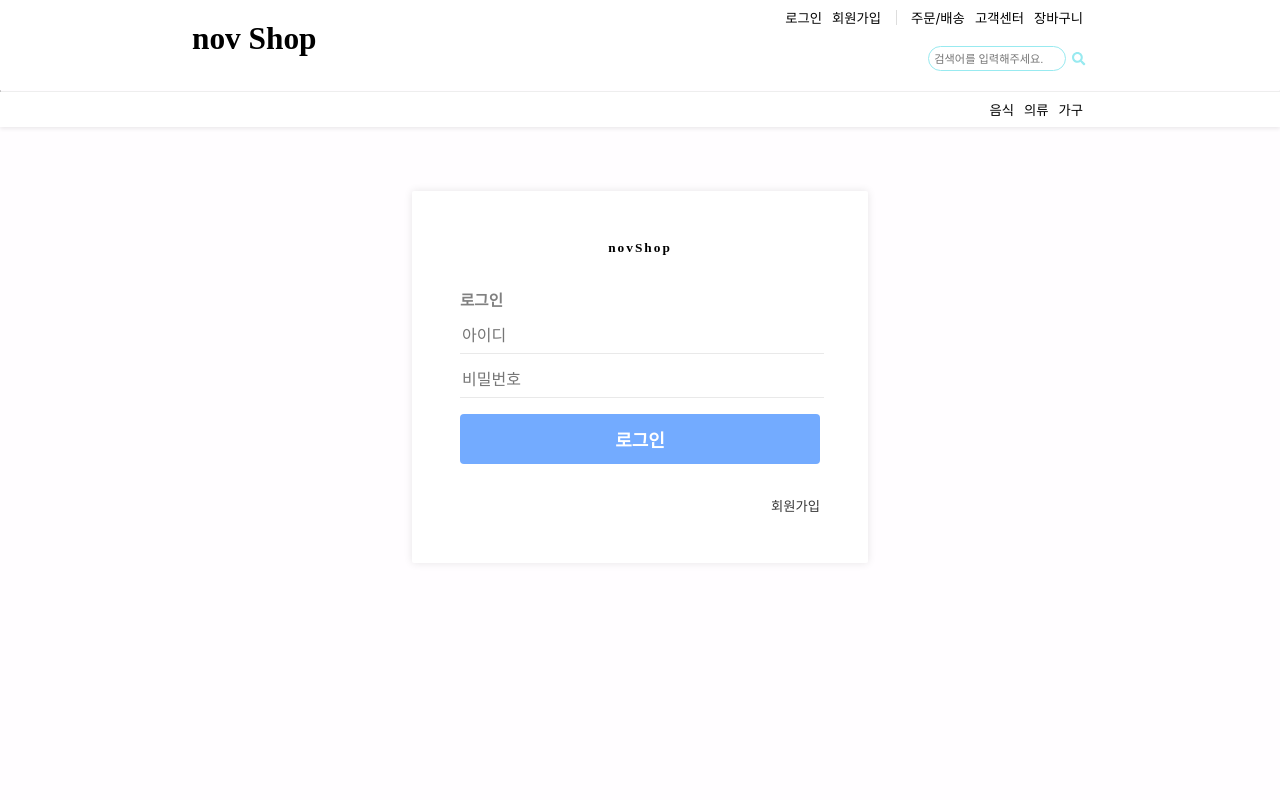
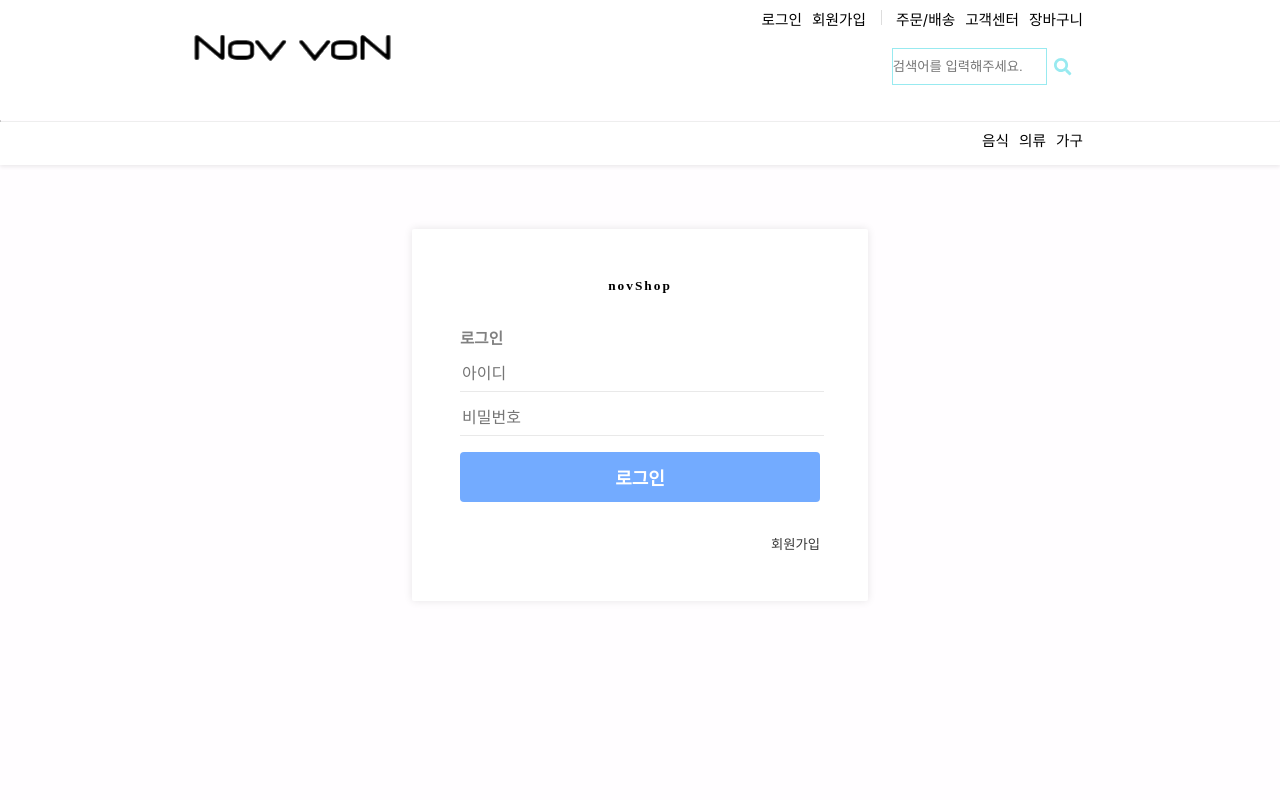
Before and after one commit to 17-sss/MERN_Project, a React (Create React App) app in the folder novshop/frontend_novshop/: page /login in a window 1280 px wide. Shown: the top 800 px of the page. Built offline with nearby package versions, Linux system fonts and the light colour scheme; what react-swipeable-views-utils would draw is missing.

Commit message:
200827_1751

```diff
--- a/novshop/frontend_novshop/src/components/base/Header.js
+++ b/novshop/frontend_novshop/src/components/base/Header.js
@@ -20,7 +20,7 @@
 // *** HeaderBlock, 헤더 Block ***
 const HeaderBlock = styled.div`
     position: ${(props) => props.position && 'relative'};
-    height: 90px;
+    height: 120px;
 `;
 
 // *** HearderUl / Li ▶ 헤더 카테고리용 ui, li ***  [START]
@@ -61,12 +61,34 @@
 `;
 // *** HearderUl / Li ▶ 헤더 카테고리용 ui, li ***  [END]
 
-// *** HeaderLogo, 헤더 로고 ***
-const HeaderLogo = styled.h1`
+// *** HeaderLogoFont, 헤더 로고 : 폰트 ***    (사용안함)
+/*
+const HeaderLogoFont = styled.h1`
     position: ${props => props.posAbsolute && 'absolute'};
     float: left;
     font-family: "Bauhaus 93";
     font-size: ${props => props.fontSize === undefined ? "23.5pt" : props.fontSize};
+`;
+*/
+
+// *** HeaderLogoImage, 헤더 로고 : 이미지 ***
+const HeaderLogoImage = styled.div`
+    /*
+        ** 이미지 수정 시:
+            원본 - onlinelogomaker.com/logomaker/?project=66437368
+            투명배경 - Pixir 사용
+    */
+    background-image: url("/images/logo_Trans.png");
+    background-repeat: no-repeat;
+    background-size: cover;
+    background-position: center center;
+    width: 200px;
+    height: 47px;
+
+    position: absolute;
+    top: 25px;
+
+    cursor: pointer;
 `;
 
 // *** HeaderHr, 헤더 구분선 ***
@@ -77,15 +99,16 @@
 
 // *** SearchInput, 검색 창 ****
 const SearchInput = styled.input`
-    font-size: 0.7rem;
+    font-size: 10pt;
     border: 1.4px solid rgb(152, 234, 240);
-    padding: 3.5% 3.5%;
+    padding: 5% 0%;
     outline: none;
     width: 78%;
-
+/*
     -webkit-border-radius: 20px;
     -moz-border-radius: 20px;
     border-radius: 20px;
+*/
 
     &:focus {
         border: 1.4px solid rgb(142, 211, 216);
@@ -102,7 +125,7 @@
 // *** SearchIcon, 검색 아이콘 ****
 const SearchIcon = styled(FontAwesomeIcon)`
     color: rgb(152, 234, 240);
-
+    font-size: 13pt;
     &:hover {
         color: rgb(142, 211, 216);
     }
@@ -134,7 +157,9 @@
 
                 <MarginBlock>
                     <HeaderBlock>
-                        <HeaderLogo posAbsolute>
+                        {/*
+                            // 헤더 로고 : 폰트형 (사용안함)
+                        <HeaderLogoFont posAbsolute>
                             <CustomLink
                                 to = '/'
                                 margin = '0'
@@ -142,7 +167,9 @@
                             >
                                 nov Shop
                             </CustomLink>
-                        </HeaderLogo>
+                        </HeaderLogoFont>
+                        */}
+                        <HeaderLogoImage onClick = {() => global.location.href = '/'}/>
 
                         <HeaderUl posRelative>
                             {authSample.map((item, i) => {
@@ -152,14 +179,17 @@
 
                                 return (
                                     <HeaderLi key = {i}>
-                                        <CustomLink to = {() => {
+                                        <CustomLink
+                                            to = {() => {
                                                 return (
                                                     (i <= 1) ?
                                                         (item === '로그인' ? '/login' : '/member/join')
                                                         :
                                                         ('/#' + i)
                                                 )
-                                            }}>
+                                            }}
+                                            fontSize = "11pt"
+                                        >
                                             {item}
                                         </CustomLink>
                                     </HeaderLi>
@@ -196,11 +226,16 @@
                 <HeaderHr />
 
                 <MarginBlock>
-                    <HeaderUl>
+                    <HeaderUl
+                        padding= "0.8% 0"
+                    >
                         {categorySample.map((item, i) => {
                             return (
                                 <HeaderLi key = {i}>
-                                    <CustomLink to = {'/shopping/@' + i}>
+                                    <CustomLink
+                                        to = {'/shopping/@' + i}
+                                        fontSize = "11pt"
+                                    >
                                         {item}
                                     </CustomLink>
                                 </HeaderLi>
--- a/novshop/frontend_novshop/src/components/common/StyleUtilModels.js
+++ b/novshop/frontend_novshop/src/components/common/StyleUtilModels.js
@@ -76,6 +76,7 @@
     text-decoration: none;
     margin: ${(props) => props.margin || '0 5px'};
     color: rgb(0, 0, 0);
+    font-size: ${(props) => props.fontSize && props.fontSize};
 
     &:focus,
     &:hover,
```
Also changed, not shown: novshop/frontend_novshop/public/images/logo.png (added), novshop/frontend_novshop/public/images/logo_Trans.png (added).
